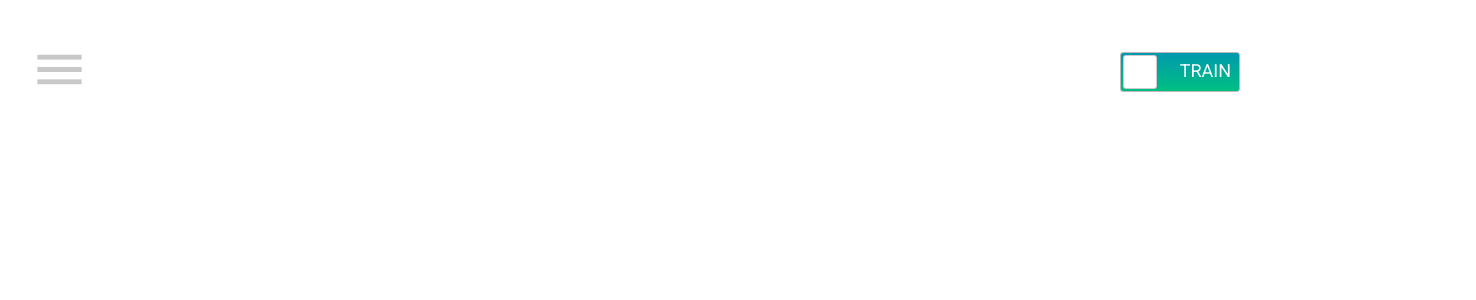
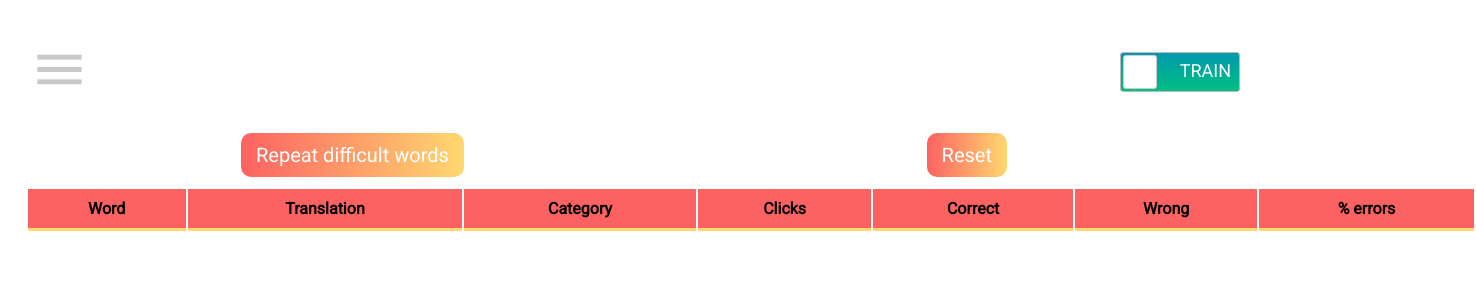
Before and after one commit to tsepulya/efk, a React app: page /statistics in a window 1280 px wide. Shown: the top 300 px of the page, 1476 px wide, since content can reach past the window. Built offline with nearby package versions, Linux system fonts and the light colour scheme.

Commit message:
feat: add statistics

```diff
--- a/src/components/Card/Card.jsx
+++ b/src/components/Card/Card.jsx
@@ -12,6 +12,7 @@ import store from '../../store/store';
 import {
   addArrayOfWords, addCorrectAnswer, addWrongAnswer, addStar,
 } from '../../store/actions/index';
+import { changeData, changeWrongData } from '../../service/changeStatistics';
 import correct from '../../assets/common/audio/correct.mp3';
 import error from '../../assets/common/audio/error.mp3';
 import success from '../../assets/common/audio/success.mp3';
@@ -70,6 +71,7 @@ function Card({
       playAudio(correct);
       dispatch(addStar('starWin'));
       dispatch(addCorrectAnswer());
+      changeData(word, 'correct');
       setClassDisabled(styles.card__disabled);
       const playArray = store.getState().playReducer.arrayOfWords.slice(1);
       dispatch(addArrayOfWords(playArray));
@@ -78,6 +80,7 @@ function Card({
       playAudio(error);
       dispatch(addStar('star'));
       dispatch(addWrongAnswer());
+      changeWrongData(store.getState().playReducer.arrayOfWords[0], 'wrong');
     }
   };
 
@@ -88,6 +91,7 @@ function Card({
       if (sound === store.getState().playReducer.arrayOfWords[0]) {
         playAudio(correct);
         dispatch(addCorrectAnswer());
+        changeData(word, 'correct');
         if (store.getState().playReducer.wrong) {
           setTimeout(() => playAudio(failure), 1000);
         } else {
@@ -96,6 +100,7 @@ function Card({
       } else {
         playAudio(error);
         dispatch(addWrongAnswer());
+        changeWrongData(store.getState().playReducer.arrayOfWords[0], 'wrong');
       }
     }
   };
@@ -103,8 +108,8 @@ function Card({
   const makeSound = () => {
     if (classPlay !== styles.card__play) {
       playAudio(sound);
+      changeData(word, 'clicks');
     } else if (classDisabled !== styles.card__disabled) {
-      // console.log('click on btn', store.getState().playReducer);
       checkTheArray();
     }
   };
--- a/src/components/UI/UiMenu/UiMenu.jsx
+++ b/src/components/UI/UiMenu/UiMenu.jsx
@@ -49,6 +49,9 @@ const Menu = () => {
             <li className={styles.menu__list}>
               <NavLink to="/emotions" className={styles.menu__page}>Emotions</NavLink>
             </li>
+            <li className={styles.menu__list}>
+              <NavLink to="/statistics" className={styles.menu__page}>Statistics</NavLink>
+            </li>
           </ul>
         </div>
         <div className={styles.side_button_1_wr}>
--- /dev/null
+++ b/src/containers/Statistics/Statistics.jsx
@@ -0,0 +1,133 @@
+import React, { useEffect, useState } from 'react';
+import PropTypes from 'prop-types';
+import uuid from 'react-uuid';
+import cn from 'classnames';
+import { takeWordsFromLocalStorage } from '../../utils/localStorage';
+import styles from './Statistics.module.css';
+
+export const ORDER_FROM_SMALL = 'smallToBig';
+export const ORDER_FROM_BIG = 'bigToSmall';
+
+export const order = {
+  direction: ORDER_FROM_SMALL,
+};
+
+// export function sortTable(prop: string) : void {
+//     const tableLines = document.querySelectorAll(".statistics__tr");
+//     tableLines.forEach((elem) => elem.remove());
+//     const words = takeWordsFromLocalStorage();
+//     let wordsSorted: Array<Word>;
+//     if (order.direction === ORDER_FROM_SMALL) {
+//       if (prop !== ERRORS) {
+//         wordsSorted = words.sort((a, b) => (a[prop] < b[prop] ? -1 : 1));
+//       } else {
+//         wordsSorted = words.sort((a, b) =>
+//           (a.wrong / (a.correct + a.wrong) || 0) <
+//           (b.wrong / (b.correct + b.wrong) || 0)
+//             ? -1
+//             : 1
+//         );
+//       }
+//       order.direction = ORDER_FROM_BIG;
+//     } else {
+//       if (prop !== ERRORS) {
+//         wordsSorted = words.sort((a, b) => (a[prop] > b[prop] ? -1 : 1));
+//       } else {
+//         wordsSorted = words.sort((a, b) =>
+//           (a.wrong / (a.correct + a.wrong) || 0) >
+//           (b.wrong / (b.correct + b.wrong) || 0)
+//             ? -1
+//             : 1
+//         );
+//       }
+//       order.direction = ORDER_FROM_SMALL;
+//     }
+//     wordsSorted.forEach((elem) => {
+//       const tableLine = document.createElement("tr");
+//       tableLine.className = "statistics__tr";
+//       tableLine.innerHTML = addWordsInTable(elem);
+//       const table = <HTMLElement>document.querySelector("table");
+//       table.append(tableLine);
+//     });
+//   }
+
+const TableInner = ({ keyWord }) => (
+  <tr className={styles.statistics__tr}>
+    <td>{keyWord.word}</td>
+    <td>{keyWord.translation}</td>
+    <td>{keyWord.category}</td>
+    <td>{keyWord.clicks}</td>
+    <td>{keyWord.correct}</td>
+    <td>{keyWord.wrong}</td>
+    <td>
+      {Number(((keyWord.wrong / (keyWord.correct + keyWord.wrong)) * 100).toFixed(2)) || 0}
+      %
+    </td>
+  </tr>
+);
+
+TableInner.propTypes = {
+  keyWord: PropTypes.instanceOf(Object).isRequired,
+};
+
+const Statistics = () => {
+  const initial = takeWordsFromLocalStorage();
+  // eslint-disable-next-line no-unused-vars
+  const [words, setWords] = useState(initial);
+
+  useEffect(() => {
+  }, [words]);
+  //   const words = takeWordsFromLocalStorage();
+  const sortWords = (prop) => {
+    let wordsSorted = words.slice(0);
+    if (order.direction === ORDER_FROM_SMALL) {
+      if (prop !== 'errors') {
+        wordsSorted = wordsSorted.sort((a, b) => (a[prop] < b[prop] ? -1 : 1));
+      } else {
+        wordsSorted = wordsSorted.sort((a, b) => ((a.wrong / (a.correct + a.wrong) || 0)
+          < (b.wrong / (b.correct + b.wrong) || 0)
+          ? -1
+          : 1));
+      }
+      order.direction = ORDER_FROM_BIG;
+    } else {
+      if (prop !== 'errors') {
+        wordsSorted = wordsSorted.sort((a, b) => (a[prop] > b[prop] ? -1 : 1));
+      } else {
+        wordsSorted = wordsSorted.sort((a, b) => ((a.wrong / (a.correct + a.wrong) || 0)
+          > (b.wrong / (b.correct + b.wrong) || 0)
+          ? -1
+          : 1));
+      }
+      order.direction = ORDER_FROM_SMALL;
+    }
+    setWords(wordsSorted);
+  };
+
+  return (
+    <div className={styles.statistics__container}>
+      <div className={styles.statistics__btn_div}>
+        <button type="button" className={cn(styles.statistics__btn, styles.btn__difficult)}>
+          Repeat difficult words
+        </button>
+        <button type="button" className={cn(styles.statistics__btn, styles.btn__reset)}>Reset</button>
+      </div>
+      <table className={styles.statistics__table}>
+        <tr>
+          <th className={styles.table__title} onClick={() => sortWords('word')} aria-hidden="true">Word</th>
+          <th className={styles.table__title} onClick={() => sortWords('translation')} aria-hidden="true">Translation</th>
+          <th className={styles.table__title} onClick={() => sortWords('category')} aria-hidden="true">Category</th>
+          <th className={styles.table__title} onClick={() => sortWords('clicks')} aria-hidden="true">Clicks</th>
+          <th className={styles.table__title} onClick={() => sortWords('correct')} aria-hidden="true">Correct</th>
+          <th className={styles.table__title} onClick={() => sortWords('wrong')} aria-hidden="true">Wrong</th>
+          <th className={styles.table__title} onClick={() => sortWords('errors')} aria-hidden="true">% errors</th>
+        </tr>
+        {words.map((elem) => (
+          <TableInner keyWord={elem} key={uuid()} />
+        ))}
+      </table>
+    </div>
+  );
+};
+
+export default Statistics;
--- /dev/null
+++ b/src/containers/Statistics/Statistics.module.css
@@ -0,0 +1,59 @@
+.statistics__container {
+    margin: auto;
+    width: 96%;
+}
+
+.statistics__btn_div {
+    display: flex;
+    justify-content: space-around;
+    align-items: center;
+    margin-bottom: 20px;
+  }
+
+  .statistics__btn {
+    color: #fff;
+    background: linear-gradient(90deg, #fc6262 0%, #ffd86f 100%);
+    font-family: Roboto, sans-serif;
+    font-size: 20px;
+    padding: 10px 15px;
+    border: 0;
+    border-radius: 10px;
+    display: flex;
+    justify-content: center;
+    align-items: center;
+    position: relative;
+  }
+
+  .statistics__table {
+    width: 1450px;
+  }
+
+  .table__title:hover {
+    cursor: pointer;
+  }
+
+  th {
+    background: #fc6262;
+    border-bottom: 3px solid #ffd86f;
+    padding: 10px;
+    text-align: center;
+  }
+
+  td {
+    padding: 10px;
+  }
+
+  tr:nth-child(odd) {
+    background: #fff;
+    text-align: center;
+  }
+  tr:nth-child(even) {
+    background: #ffd86f;
+    text-align: center;
+  }
+
+  .statistics__difficult_p {
+    color: #fc6262;
+    font-size: 30px;
+    font-weight: bold;
+  }
--- a/src/index.js
+++ b/src/index.js
@@ -4,6 +4,7 @@ import { Provider } from 'react-redux';
 import { ModeProvider } from './context/ModeProvider';
 import App from './containers/App/App';
 import store from './store/store';
+import { addInLocalStorage } from './utils/localStorage';
 
 import './styles/index.css';
 
@@ -17,3 +18,5 @@ ReactDOM.render(
   </Provider>,
   document.getElementById('root'),
 );
+
+addInLocalStorage();
--- a/src/routes/routesConfig.js
+++ b/src/routes/routesConfig.js
@@ -1,5 +1,6 @@
 import HomePage from '../containers/HomePage/HomePage';
 import CategoryPage from '../containers/CategoryPage/CategoryPage';
+import Statistics from '../containers/Statistics/Statistics';
 
 const routesConfig = [
   {
@@ -47,6 +48,11 @@ const routesConfig = [
     exact: true,
     component: CategoryPage,
   },
+  {
+    path: '/statistics',
+    exact: true,
+    component: Statistics,
+  },
 ];
 
 export default routesConfig;
--- /dev/null
+++ b/src/service/changeStatistics.js
@@ -0,0 +1,16 @@
+import categories from '../constants/categories';
+
+export const changeData = (note, prop) => {
+  const word = JSON.parse(localStorage.getItem(note));
+  word[prop] += 1;
+  localStorage.setItem(note, JSON.stringify(word));
+};
+
+export const changeWrongData = (note, prop) => {
+  const category = categories.find((elem) => (
+    elem.sound.find((audio) => audio === note)));
+  const index = category.sound.findIndex((audio) => audio === note);
+  const word = JSON.parse(localStorage.getItem(category.words[index]));
+  word[prop] += 1;
+  localStorage.setItem(category.words[index], JSON.stringify(word));
+};
--- /dev/null
+++ b/src/utils/localStorage.js
@@ -0,0 +1,41 @@
+/* eslint-disable import/prefer-default-export */
+// import { categories, categoriesNames } from "../constants/categories";
+// import { LOCALSRORAGE_LENGTH } from "../constants/consts";
+import categories from '../constants/categories';
+
+const LOCALSRORAGE_LENGTH = 64;
+
+export function addInLocalStorage() {
+  if (localStorage.length !== LOCALSRORAGE_LENGTH) {
+    categories.forEach((obj) => {
+      obj.words.forEach((elem, index) => {
+        localStorage.setItem(
+          elem,
+          JSON.stringify({
+            word: elem,
+            translation: obj.translation[index],
+            category: obj.category,
+            clicks: 0,
+            correct: 0,
+            wrong: 0,
+            errors: 0,
+          }),
+        );
+      });
+    });
+  }
+}
+
+export function takeWordsFromLocalStorage() {
+  let words = [];
+  for (let i = 0; i < localStorage.length; i += 1) {
+    const key = localStorage.key(i);
+    if (key !== 'loglevel:webpack-dev-server') {
+      const wordString = localStorage.getItem(key);
+      const wordObj = JSON.parse(wordString);
+      words.push(wordObj);
+    }
+  }
+  words = words.sort((a, b) => (a.word < b.word ? -1 : 1));
+  return words;
+}
```
